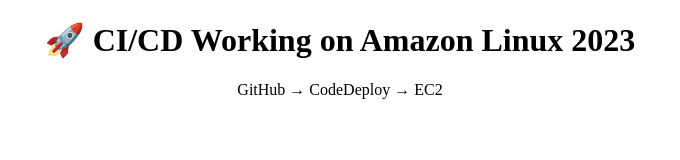
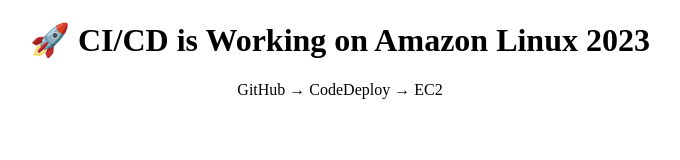
Before and after one commit to chinabudhi123/aws-pipeline-1, a plain HTML site: page httpd/index.html in a window 1280 px wide. Shown: the whole page, without its empty margins (300-980 px from the left). Drawn offline with Linux system fonts and the light colour scheme.

Commit message:
Index.html file added

```diff
--- a/httpd/index.html
+++ b/httpd/index.html
@@ -4,7 +4,7 @@
     <title>Apache CI/CD – AL2023</title>
 </head>
 <body style="text-align:center;">
-    <h1>🚀 CI/CD Working on Amazon Linux 2023</h1>
+    <h1>🚀 CI/CD is Working on Amazon Linux 2023</h1>
     <p>GitHub → CodeDeploy → EC2</p>
 </body>
 </html>
```
